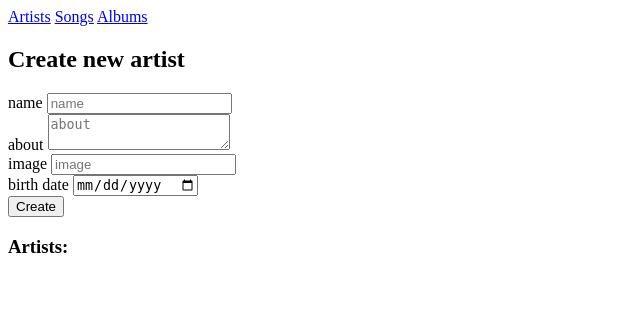
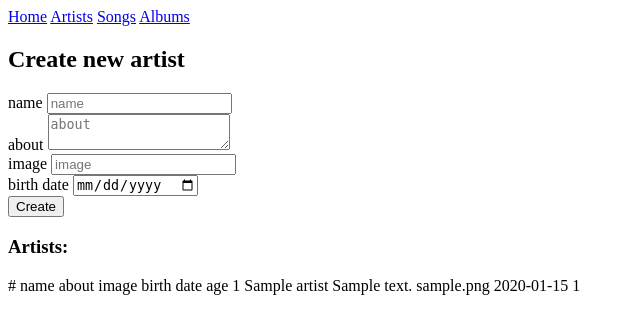
Before and after one commit to RobzLegz/Music-app, a Flask app: page /admin/artists in a window 1280 px wide. Shown: the top 334 px of the page, without its empty margins (0-640 px from the left). Run offline with Flask 2, Linux system fonts and the light colour scheme; a user stored in the database is signed in; tables that the repository leaves empty hold one stand-in row (values such as "Sample post").

Commit message:
templating

```diff
--- a/app/templates/admin_base.html
+++ b/app/templates/admin_base.html
@@ -9,6 +9,7 @@
 </head>
 <body>
     <nav>
+        <a href="{{ url_for('home.index') }}">Home</a>
         <a href="{{ url_for('admin.artists') }}">Artists</a>
         <a href="{{ url_for('admin.songs') }}">Songs</a>
         <a href="{{ url_for('admin.albums') }}">Albums</a>
--- a/app/templates/base.html
+++ b/app/templates/base.html
@@ -8,6 +8,12 @@
     <!-- <link rel="stylesheet" href="{{ url_for('static', filename='css/main.css') }}" /> -->
 </head>
 <body>
+    <nav>
+        <a href="{{ url_for('music.artists') }}">Artists</a>
+        {% if session.get("is_admin") %}
+            <a href="{{ url_for('admin.artists') }}">Admin</a>
+        {% endif %}
+    </nav>
     {% block main %}
 
     {% endblock %}
--- a/app/templates/music/admin/artists.html
+++ b/app/templates/music/admin/artists.html
@@ -2,7 +2,7 @@
 
 {% block editing %}artist{% endblock %}
 {% block form %}
-<form action="{{ url_for('admin.artists') }}" method="POST">
+<form action="{{ url_for('admin.artists') }}" method="POST" enctype="multipart/form-data">
     {% with messages = get_flashed_messages() %}
         {% if messages %}
             <div class="alert-message block-message error">
@@ -36,5 +36,26 @@
 {% endblock %}
 {% block listname %}Artists{% endblock %}
 {% block list %}
-
+    <thead>
+        <tr>
+            <th>#</th>
+            <th>name</th>
+            <th>about</th>
+            <th>image</th>
+            <th>birth date</th>
+            <th>age</th>
+        </tr>
+    </thead>
+    <tbody>
+        {% for artist in artists %}
+            <tr>
+                <th>{{ artist.id }}</th>
+                <td>{{ artist.name }}</td>
+                <td>{{ artist.about|truncate(100) }}</td>
+                <td>{{ artist.image }}</td>
+                <td>{{ artist.birth_date }}</td>
+                <td>{{ artist.age }}</td>
+            </tr>
+        {% endfor %}
+    </tbody>
 {% endblock %}
--- a/components/admin/views.py
+++ b/components/admin/views.py
@@ -12,23 +12,27 @@ def artists():
             artist_name = form_data.get("name")
             artist_about = form_data.get("about")
             artist_image = form_data.get("image")
-            artist_birthday = form_data.get("birthday")
+            artist_birthday = str(form_data.get("birthday"))
 
-            if artist_name != "" or artist_about != "" or artist_image != "" or artist_birthday != "":
+            if artist_name != "" and artist_about != "" and artist_image != "" and artist_birthday != "":
                 new_artist = Artist.create(
                     name=artist_name,
                     about=artist_about,
                     image=artist_image,
-                    birth_data=artist_birthday
+                    birth_data=artist_birthday,
                 )
 
                 flash(f"Artist {new_artist.name} created!", "success")
             else:
                 flash("OOOOPS, something went wrong!", "danger")
 
+        artists = Artist.select()
 
+        context = {
+            "artists": artists
+        }
 
-        return render_template("music/admin/artists.html")
+        return render_template("music/admin/artists.html", **context)
 
     return redirect(url_for("home.index"))
 
--- a/components/music/views.py
+++ b/components/music/views.py
@@ -6,4 +6,4 @@ music = Blueprint("music", __name__, url_prefix="/music")
 
 @music.route("/artists", methods=["GET", "POST"])
 def artists():
-    return render_template("admin_base.html")
+    return render_template("music/artists.html")
```
Also changed, not shown: app/templates/music/artists.html (added, +8 -0 lines), app/templates/music/artist.html (deleted).
